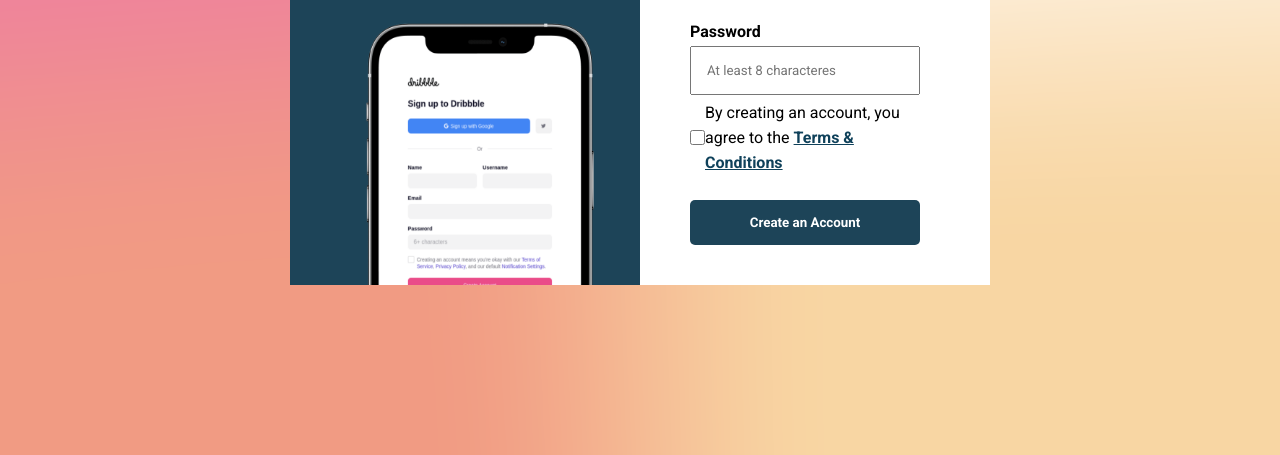
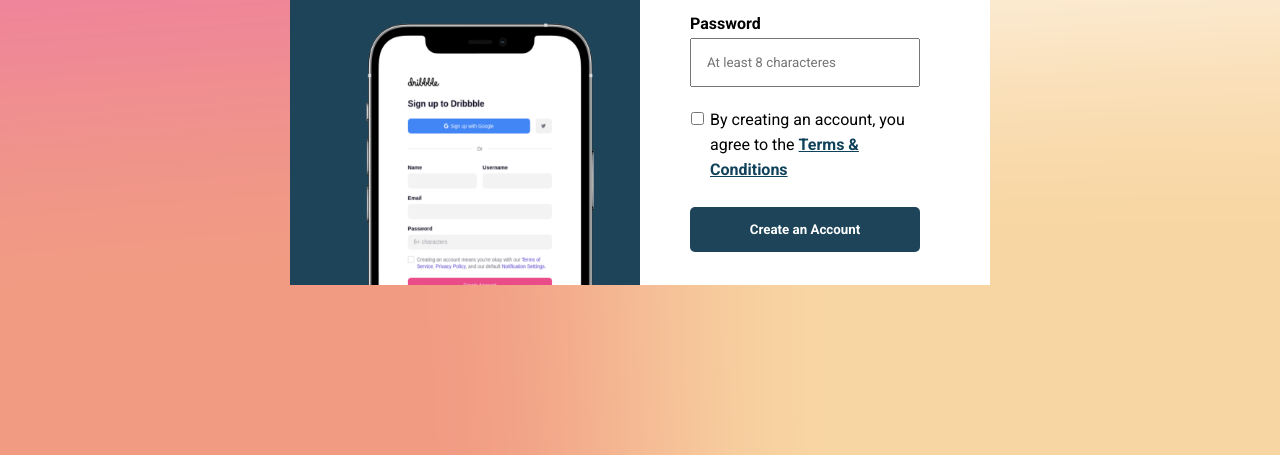
Before and after one commit to joaovxsantos/Gradie-Sign-Up-Starter-Files, a plain HTML site: page index.html in a window 1280 px wide. Shown: the part 345-800 px from the top of the page. Drawn offline with Linux system fonts and the light colour scheme.

Commit message:
final-commit

```diff
--- a/index.html
+++ b/index.html
@@ -30,8 +30,13 @@
                     <p>Password</p>
                     <input type="password" placeholder="At least 8 characteres">
                     <div class="check">
-                        <input type="checkbox"> <span>By creating an account, you agree to the
-                            <a>Terms & Conditions</a></span>
+                        <div class="checkbox">
+                            <input type="checkbox">
+                        </div>
+                        <div class="span">
+                            <span>By creating an account, you agree to the
+                                <a>Terms & Conditions</a></span>
+                        </div>
                     </div>
                     <input type="submit" value="Create an Account">
                 </form>
--- a/style.css
+++ b/style.css
@@ -103,9 +103,12 @@ form span a {
 }
 
 .check {
+  margin-top: 15px;
   display: flex;
+  gap: 5px;
 }
 
-.check [type="checkbox"] {
+.checkbox [type="checkbox"] {
   width: 15px;
+  margin-top: 5px;
 }
```
